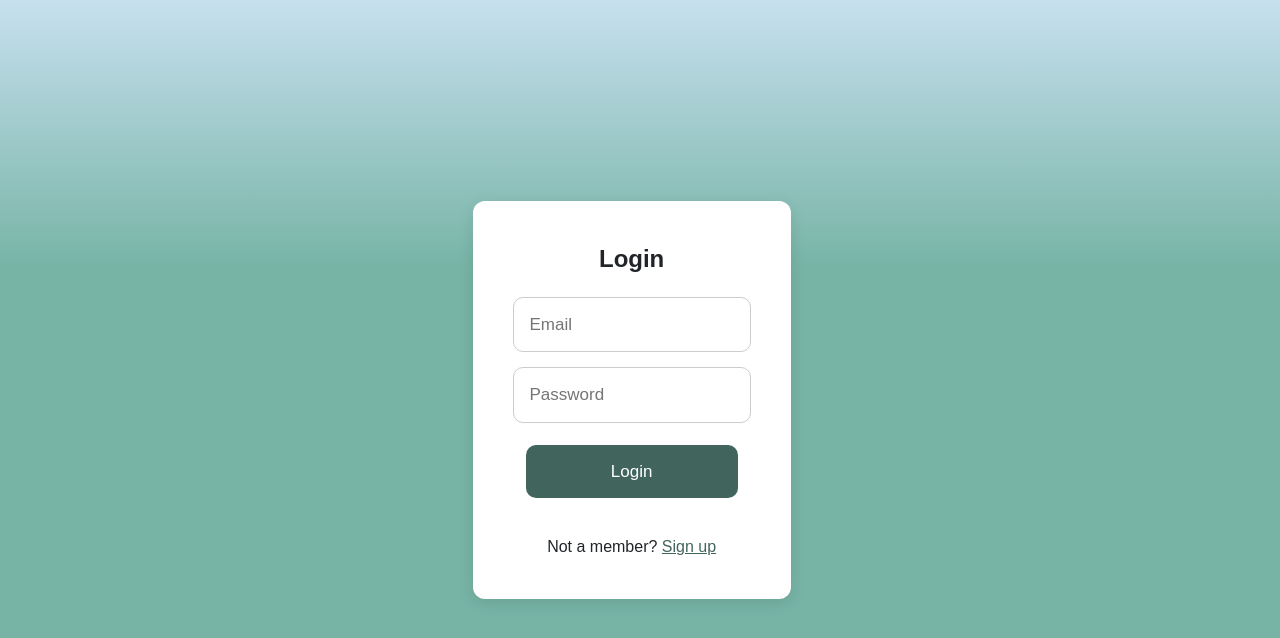
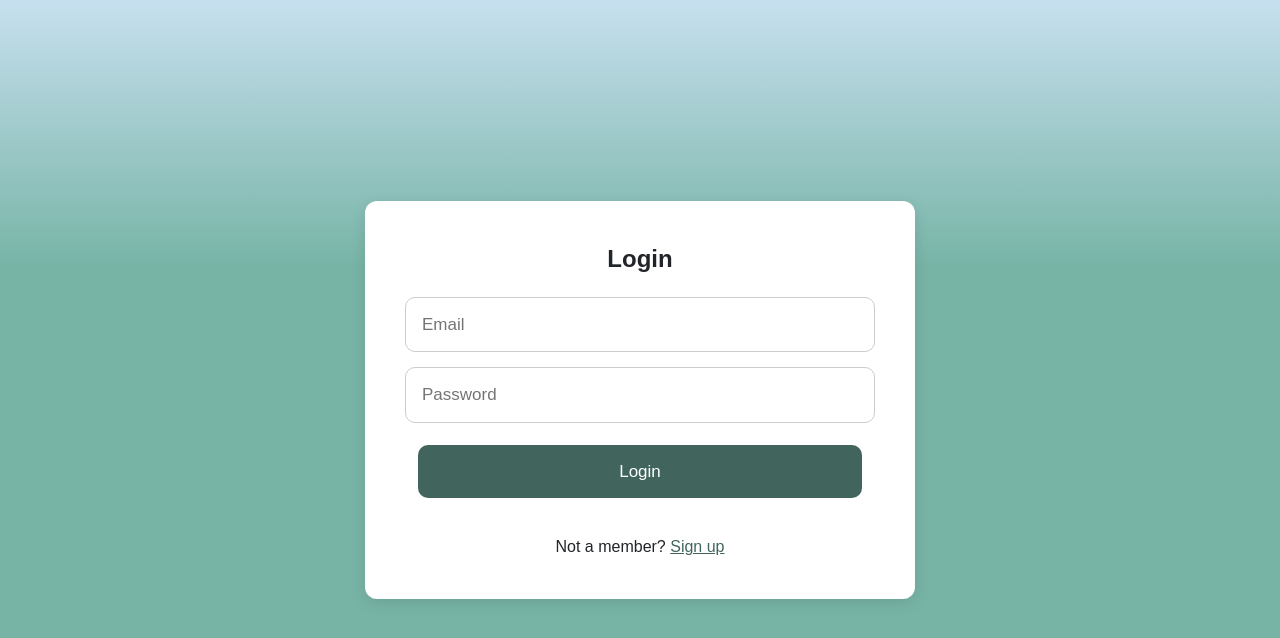
Before and after one commit to hams-ashraf/safe-space, a React (Vite) app: page /login in a window 1280 px wide. Shown: the top 638 px of the page. Built offline with nearby package versions, Linux system fonts and the light colour scheme.

Commit message:
Add all change

```diff
--- a/src/components/Login/Login.css
+++ b/src/components/Login/Login.css
@@ -10,15 +10,18 @@
   color: #2E8B6E;
 }
 
-body {
+ .login-page {
   font-family: 'Nunito', sans-serif;
-  margin: 0;
-  padding: 0;
+  width: 100%;
   height: 100vh;
-  width: 100vw;
-  display: grid;
-  place-items: center;
-  background: linear-gradient(to bottom, rgb(199, 224, 239), #77b4a6, #77b4a6, #77b4a6);
+  box-sizing: border-box;
+
+  display: flex;
+  justify-content: center;
+  align-items: center;
+
+  background: linear-gradient(to bottom, rgb(199,224,239), #77b4a6, #77b4a6, #77b4a6);
+  overflow: hidden;
 }
 
 .wrapper {
@@ -127,7 +130,6 @@ form {
   transform: translate(-50%, -50%);
 }
 
-/* Responsive */
 @media (max-width: 500px) {
   .wrapper {
     max-width: 400px;
--- a/src/components/Signup/Signup.css
+++ b/src/components/Signup/Signup.css
@@ -1,4 +1,4 @@
-.signup {
+/* .signup {
   width: 100%;
 }
 
@@ -109,4 +109,126 @@ form {
   top: 50%;
   left: 50%;
   transform: translate(-50%, -50%);
+} */
+ .signup-page {
+  font-family: 'Nunito', sans-serif;
+  width: 100%;
+  height: 100vh;
+  box-sizing: border-box;
+
+  display: flex;
+  justify-content: center;
+  align-items: center;
+
+  background: linear-gradient(to bottom, rgb(199,224,239), #77b4a6, #77b4a6, #77b4a6);
+  overflow: hidden;
 }
+
+.signup-wrapper {
+  width: 360px;
+  background: #fff;
+  padding: 30px;
+  border-radius: 12px;
+  box-shadow: 0 4px 15px rgba(0,0,0,0.1);
+}
+
+.title {
+  font-size: 22px;
+  font-weight: 600;
+  text-align: center;
+  margin-bottom: 15px;
+}
+
+.signup-form {
+  width: 100%;
+  display: flex;
+  flex-direction: column;
+}
+
+.field {
+  margin-bottom: 10px;
+}
+
+.field input {
+  width: 100%;
+  padding: 10px 10px;
+  border-radius: 8px;
+  border: 1px solid #ccc;
+  box-sizing: border-box;
+  font-size: 16px;
+}
+
+.field.btn input {
+  width: 100%;
+  padding: 13px;
+  border-radius: 8px;
+  border: none;
+  background-color: #41655d;
+  color: white;
+  cursor: pointer;
+  font-size: 16px;
+}
+
+.field.btn input:hover {
+  background-color: #355147;
+}
+
+.signup-link {
+  text-align: center;
+  margin-top: 10px;
+}
+
+.signup-link a {
+  color: #41655d;
+  text-decoration: underline;
+}
+
+.gender-options {
+  display: flex;
+  justify-content: space-around;
+  margin-bottom: 10px;
+}
+
+.gender-options label {
+  display: flex;
+  align-items: center;
+  gap: 6px;
+}
+
+.gender-options input[type="radio"] {
+  appearance: none;
+  width: 16px;
+  height: 16px;
+  border: 2px solid #1F5C4D;
+  border-radius: 50%;
+  position: relative;
+}
+
+.gender-options input[type="radio"]:checked::after {
+  content: "";
+  width: 8px;
+  height: 8px;
+  background: #1F5C4D;
+  border-radius: 50%;
+  position: absolute;
+  top: 50%;
+  left: 50%;
+  transform: translate(-50%, -50%);
+}
+
+/* Responsive */
+@media (max-width: 500px) {
+  .signup-wrapper {
+    width: 95%;
+    padding: 25px;
+  }
+
+  .field input, .field.btn input {
+    padding: 12px;
+    font-size: 15px;
+  }
+
+  .title {
+    font-size: 20px;
+  }
+}
```
